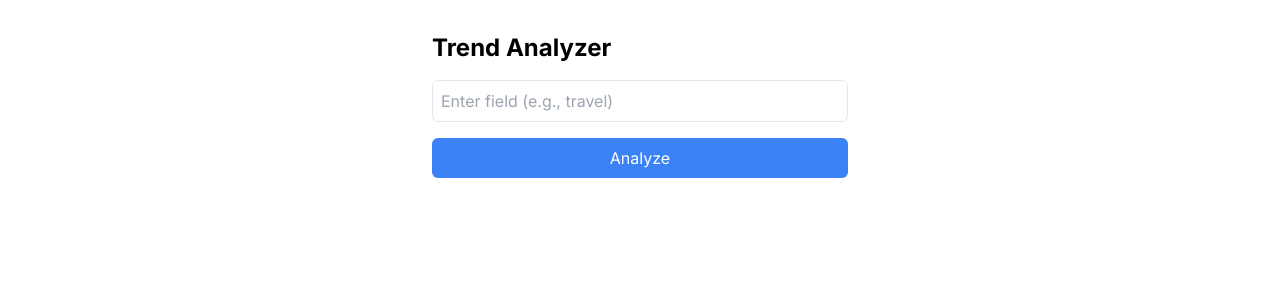
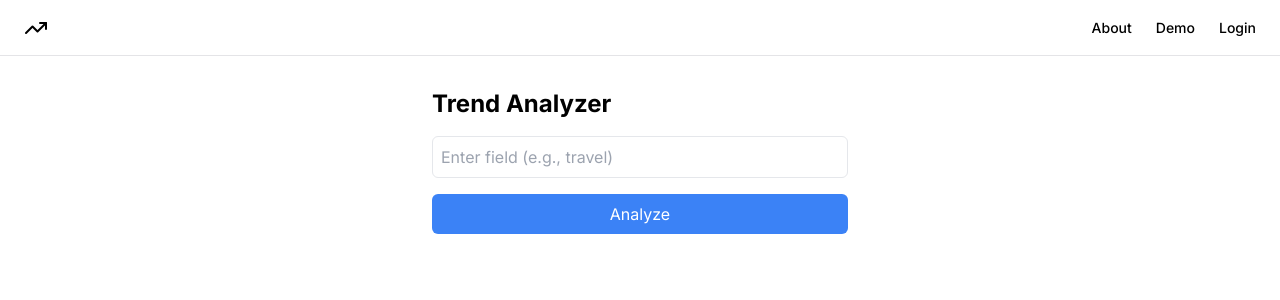
Before and after one commit to JstVex/trendalyzer, a Next.js app: page / in a window 1280 px wide. Shown: the top 300 px of the page. Built offline with nearby package versions, Linux system fonts and the light colour scheme.

Commit message:
Implement navbar

```diff
--- a/app/layout.tsx
+++ b/app/layout.tsx
@@ -1,6 +1,7 @@
 import type { Metadata } from "next";
 import { Inter } from "next/font/google";
 import "./globals.css";
+import Navbar from "@/components/nav/navbar";
 
 const inter = Inter({ subsets: ["latin"] });
 
@@ -16,7 +17,10 @@ export default function RootLayout({
 }>) {
   return (
     <html lang="en">
-      <body className={inter.className}>{children}</body>
+      <body className={inter.className}>
+        <Navbar />
+        {children}
+      </body>
     </html>
   );
 }
--- /dev/null
+++ b/components/nav/navbar.tsx
@@ -0,0 +1,26 @@
+import { TrendingUp } from "lucide-react";
+import Link from "next/link";
+
+const Navbar = () => {
+    return (
+        <nav className="px-4 lg:px-6 h-14 flex items-center border-b border-zinc-200">
+            <Link href="/" className="flex items-center justify-center" prefetch={false}>
+                <TrendingUp className="size-6" />
+                <span className="sr-only">Trendalyzer</span>
+            </Link>
+            <div className="ml-auto flex gap-4 sm:gap-6">
+                <Link href="/#about" className="text-sm font-medium hover:underline underline-offset-4" prefetch={false}>
+                    About
+                </Link>
+                <Link href="/demo" className="text-sm font-medium hover:underline underline-offset-4" prefetch={false}>
+                    Demo
+                </Link>
+                <Link href="/login" className="text-sm font-medium hover:underline underline-offset-4" prefetch={false}>
+                    Login
+                </Link>
+            </div>
+        </nav>
+    );
+}
+
+export default Navbar;
```
